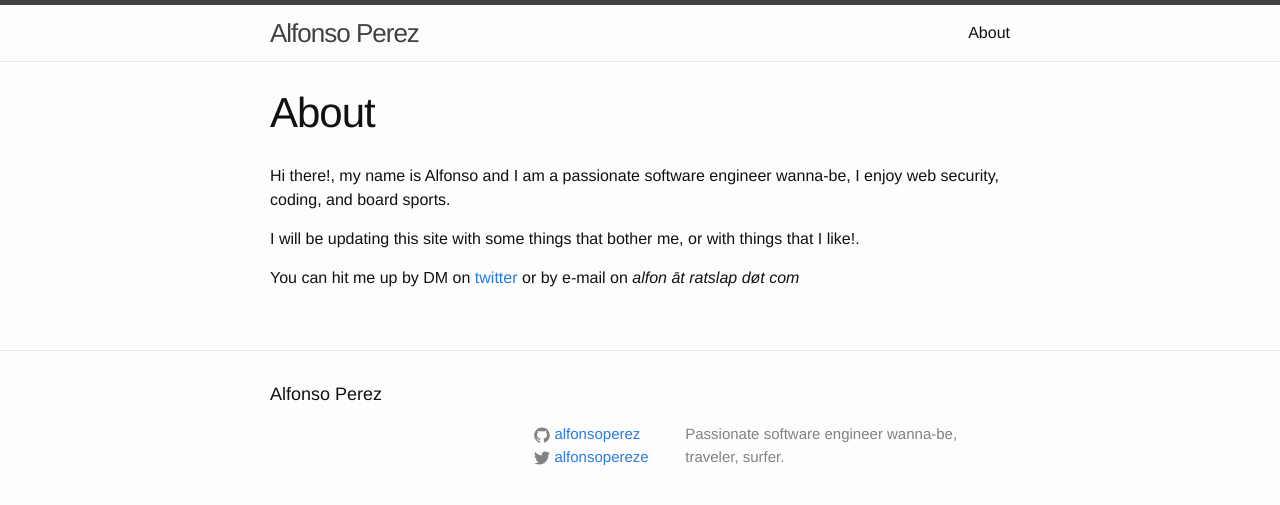
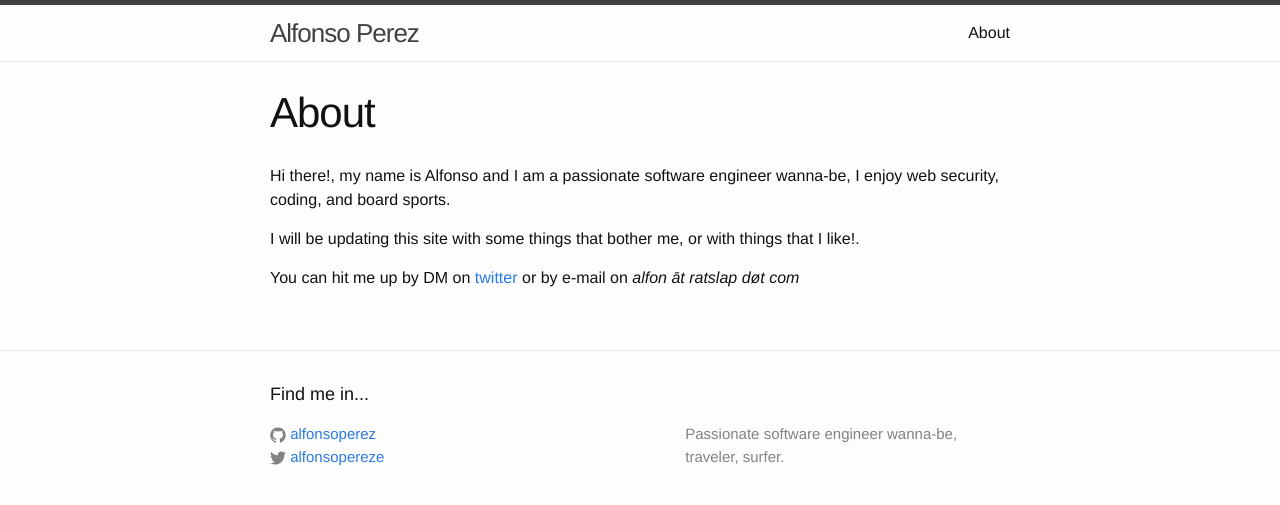
Before and after one commit to alfonsoperez/alfonsoperez.github.io, a Jekyll site: the page built from about.md, in a window 1280 px wide. Shown: the top 505 px of the page. Built offline with Jekyll 4.4.1, drawn with Linux system fonts in a browser that asks for light colours.

Commit message:
move details to the left

```diff
--- a/_includes/footer.html
+++ b/_includes/footer.html
@@ -2,14 +2,11 @@
 
   <div class="wrapper">
 
-    <h2 class="footer-heading">{{ site.title }}</h2>
+    <h2 class="footer-heading">Find me in...</h2>
 
     <div class="footer-col-wrapper">
       <div class="footer-col  footer-col-1">
-      </div>
-
-      <div class="footer-col  footer-col-2">
-        <ul class="social-media-list">
+ <ul class="social-media-list">
           {% if site.github_username %}
           <li>
             <a href="https://github.com/{{ site.github_username }}">
@@ -41,6 +38,10 @@
         </ul>
       </div>
 
+      <div class="footer-col  footer-col-2">
+
+      </div>
+
       <div class="footer-col  footer-col-3">
         <p class="text">{{ site.description }}</p>
       </div>
```
